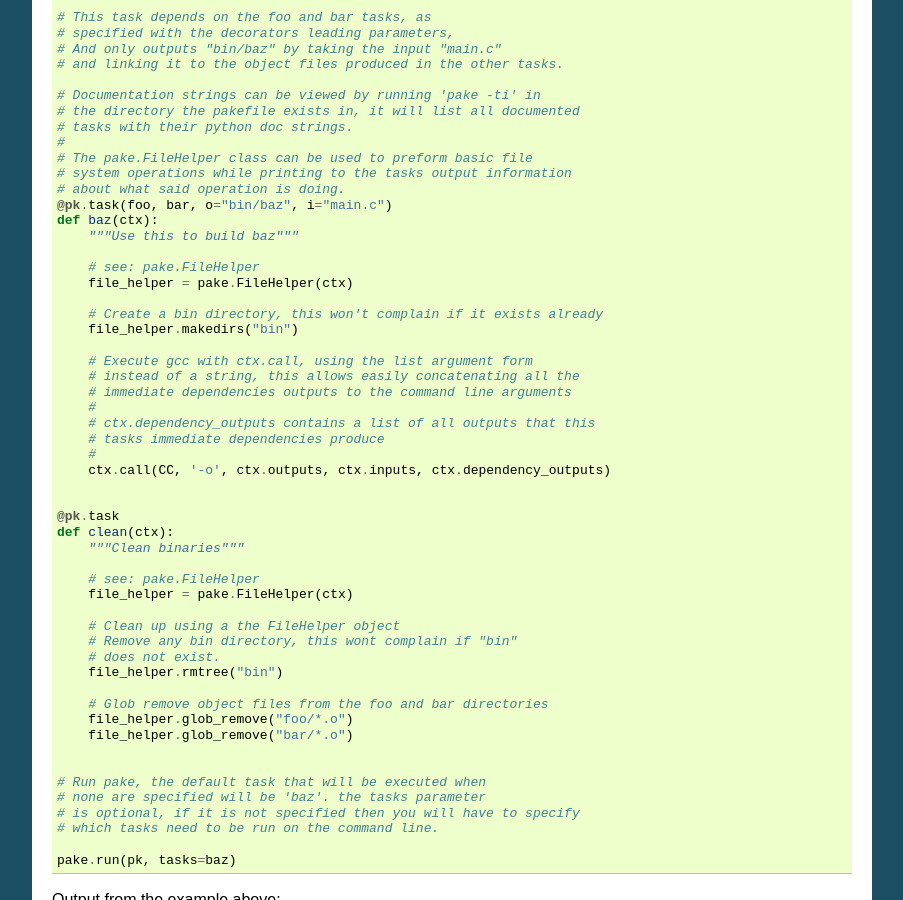
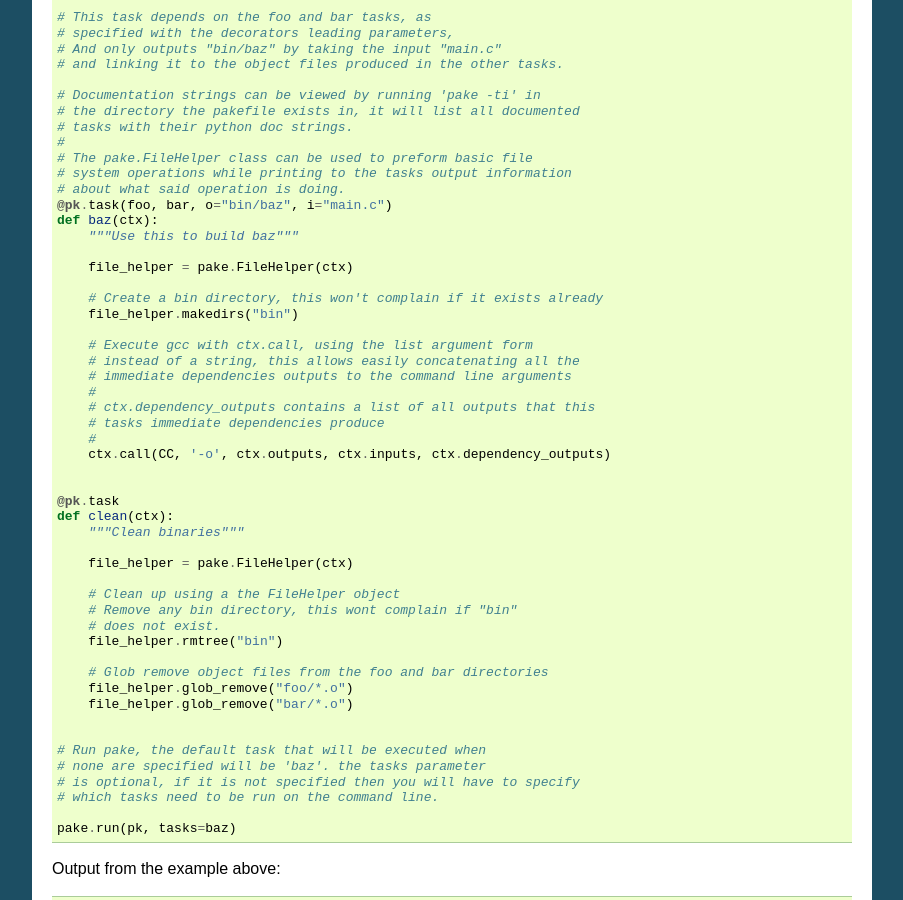
Before and after one commit to Teriks/pake, a Sphinx documentation site: the page built from docs/source/basictasks.rst, in a window 1280 px wide and 900 px high, scrolled down 1118 px. Shown: the whole window, without its empty margins (198-1101 px from the left). Built offline with Sphinx 7.4.7, drawn with Linux system fonts in a browser that asks for light colours.

Commit message:
Remove # see: pake.FileHelper in README.rst
Redundant, also removed in basictasks.rst (sphinx doc)

```diff
--- a/README.rst
+++ b/README.rst
@@ -99,7 +99,6 @@ Writing basic tasks
     def baz(ctx):
         """Use this to build baz"""
 
-        # see: pake.FileHelper
         file_helper = pake.FileHelper(ctx)
 
         # Create a bin directory, this won't complain if it exists already
@@ -119,7 +118,6 @@ Writing basic tasks
     def clean(ctx):
         """Clean binaries"""
 
-        # see: pake.FileHelper
         file_helper = pake.FileHelper(ctx)
 
         # Clean up using a the FileHelper object
--- a/docs/source/basictasks.rst
+++ b/docs/source/basictasks.rst
@@ -84,7 +84,6 @@ It is not an error to leave this argument undefined, but you will most likely be
     def baz(ctx):
         """Use this to build baz"""
 
-        # see: pake.FileHelper
         file_helper = pake.FileHelper(ctx)
 
         # Create a bin directory, this won't complain if it exists already
@@ -104,7 +103,6 @@ It is not an error to leave this argument undefined, but you will most likely be
     def clean(ctx):
         """Clean binaries"""
 
-        # see: pake.FileHelper
         file_helper = pake.FileHelper(ctx)
 
         # Clean up using a the FileHelper object
```
